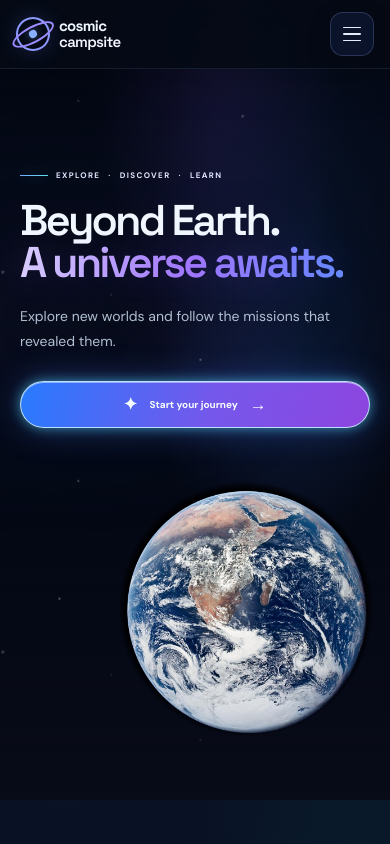
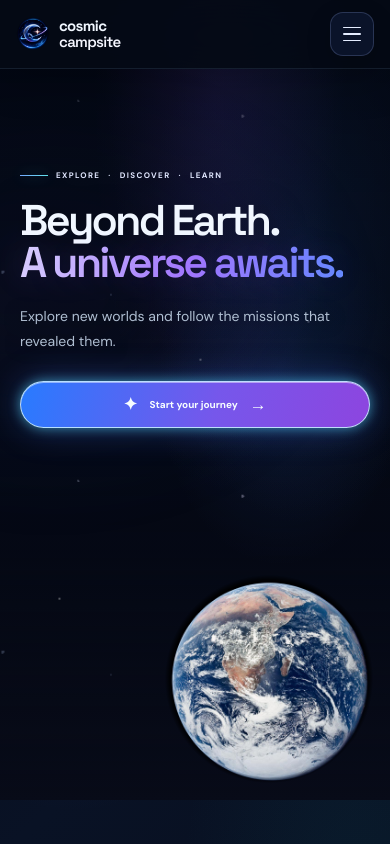
Before and after one commit to samaaali76/Cosmic-Campsite, a plain HTML site: page frontend/index.html in a window 390 px wide. Shown: the top 844 px of the page. Drawn offline with Linux system fonts and the light colour scheme.

Commit message:
feat: polish UI branding and responsive experience

```diff
--- a/frontend/home.css
+++ b/frontend/home.css
@@ -1410,18 +1410,22 @@ h2 span { color: #a89bff; }
   -webkit-mask-image: radial-gradient(circle at center, #000 47%, transparent 50%);
   mask-image: radial-gradient(circle at center, #000 47%, transparent 50%);
 }
-@media (max-width: 900px) {
-  .hero-earth-image { top: 11%; right: 1%; width: min(57vw, 540px); }
+@media (min-width: 701px) and (max-width: 900px) {
+  .hero-inner { grid-template-columns: minmax(0, 1fr) minmax(0, .86fr); }
+  .hero-copy { min-width: 0; max-width: 100%; }
+  .hero-copy h1 { max-width: 100%; font-size: clamp(42px, 5.4vw, 58px); }
+  .hero-earth-image { top: auto; right: 2%; bottom: 3%; width: min(31vw, 280px); }
 }
 @media (max-width: 700px) {
   .hero-earth-image {
-    top: 56%;
-    right: 3%;
-    width: min(64vw, 330px);
+    top: auto;
+    right: 4%;
+    bottom: 2%;
+    width: min(56vw, 280px);
   }
 }
 @media (max-width: 390px) {
-  .hero-earth-image { top: 60%; right: 4%; width: 66vw; }
+  .hero-earth-image { right: 4%; width: min(54vw, 210px); }
 }
 
 .hero-astronaut {
--- a/frontend/index.html
+++ b/frontend/index.html
@@ -4,6 +4,7 @@
   <meta charset="UTF-8">
   <meta name="viewport" content="width=device-width, initial-scale=1.0">
   <meta name="theme-color" content="#080b18">
+  <link rel="icon" type="image/png" href="assets/branding/cosmic-campsite-logo.png">
   <meta name="description" content="Explore planets, take on space missions, and discover the universe with Cosmic Campsite.">
   <title>Cosmic Campsite | Your Universe Awaits</title>
   <link rel="preconnect" href="https://fonts.googleapis.com">
--- a/frontend/journey.html
+++ b/frontend/journey.html
@@ -4,6 +4,7 @@
   <meta charset="UTF-8">
   <meta name="viewport" content="width=device-width, initial-scale=1.0">
   <meta name="theme-color" content="#080b18">
+  <link rel="icon" type="image/png" href="assets/branding/cosmic-campsite-logo.png">
   <meta name="description" content="Follow a NASA-inspired space journey from the Moon to Mars and deep space with real mission imagery.">
   <title>Space Journey | Cosmic Campsite</title>
   <link rel="preconnect" href="https://fonts.googleapis.com">
--- a/frontend/showcase.css
+++ b/frontend/showcase.css
@@ -299,6 +299,15 @@ body:not(.auth-page)::after { opacity: .23; animation-duration: 130s; }
 }
 
 /* Rebuild the visual language around deep space, cold light, and observatory glass. */
+.brand .brand-mark {
+  background: url("assets/branding/cosmic-campsite-logo.png") center / cover no-repeat;
+  border: 0;
+  transform: none;
+  box-shadow: none;
+}
+.brand .brand-mark::before,
+.brand .brand-mark > span { display: none; }
+
 .site-header { border-bottom-color: rgba(128, 183, 219, .12); }
 .page-hero,
 .journey-hero,
```
Also changed, not shown: frontend/auth.css (+12 -1 lines), frontend/login.html (+1 -0 lines), frontend/missions.html (+1 -0 lines), frontend/planets.html (+2 -1 lines), frontend/progress.html (+1 -0 lines), frontend/quiz.html (+1 -0 lines), frontend/register.html (+1 -0 lines), frontend/assets/branding/cosmic-campsite-logo.png (added), frontend/assets/images/planets-astronaut.png (added).
